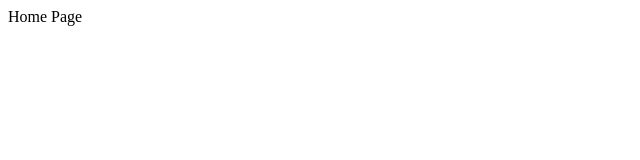
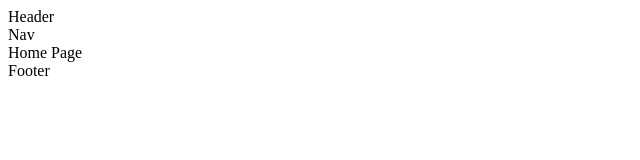
Before and after one commit to xenostar/xenostar-2020, a Gatsby site: page / in a window 1280 px wide. Shown: the whole page, without its empty margins (0-640 px from the left). Built offline with nearby package versions, Linux system fonts and the light colour scheme; Gatsby itself is replaced by a stand-in of ours.

Commit message:
Setting some boilerplate

```diff
--- a/gatsby-config.js
+++ b/gatsby-config.js
@@ -22,6 +22,7 @@
         // Add any options here
       },
     },
-    `gatsby-plugin-react-helmet`
+    `gatsby-plugin-react-helmet`,
+    `gatsby-alias-imports`
   ]
 }
--- a/package.json
+++ b/package.json
@@ -17,6 +17,7 @@
     "babel-plugin-styled-components": "^1.10.6",
     "dotenv": "^8.2.0",
     "gatsby": "^2.18.12",
+    "gatsby-alias-imports": "^1.0.4",
     "gatsby-plugin-react-helmet": "^3.1.18",
     "gatsby-plugin-styled-components": "^3.1.16",
     "gatsby-source-datocms": "^2.1.22",
--- /dev/null
+++ b/src/components/App.js
@@ -0,0 +1,13 @@
+import React from 'react'
+import Header from 'components/Header'
+import Nav from 'components/Nav'
+import Footer from 'components/Footer'
+
+export default ({ children }) => (
+  <div>
+    <Header/>
+    <Nav/>
+    {children}
+    <Footer/>
+  </div>
+)
--- /dev/null
+++ b/src/components/Footer.js
@@ -0,0 +1,5 @@
+import React from 'react'
+
+export default () => (
+  <div>Footer</div>
+)
--- /dev/null
+++ b/src/components/Header.js
@@ -0,0 +1,5 @@
+import React from 'react'
+
+export default () => (
+  <div>Header</div>
+)
--- /dev/null
+++ b/src/components/Nav.js
@@ -0,0 +1,5 @@
+import React from 'react'
+
+export default () => (
+  <div>Nav</div>
+)
--- a/src/pages/index.js
+++ b/src/pages/index.js
@@ -1,3 +1,8 @@
 import React from 'react'
+import App from 'components/App'
 
-export default () => <div>Home Page</div>
+export default () => (
+  <App>
+    <div>Home Page</div>
+  </App>
+)
```
Also changed, not shown: 1 other file.
